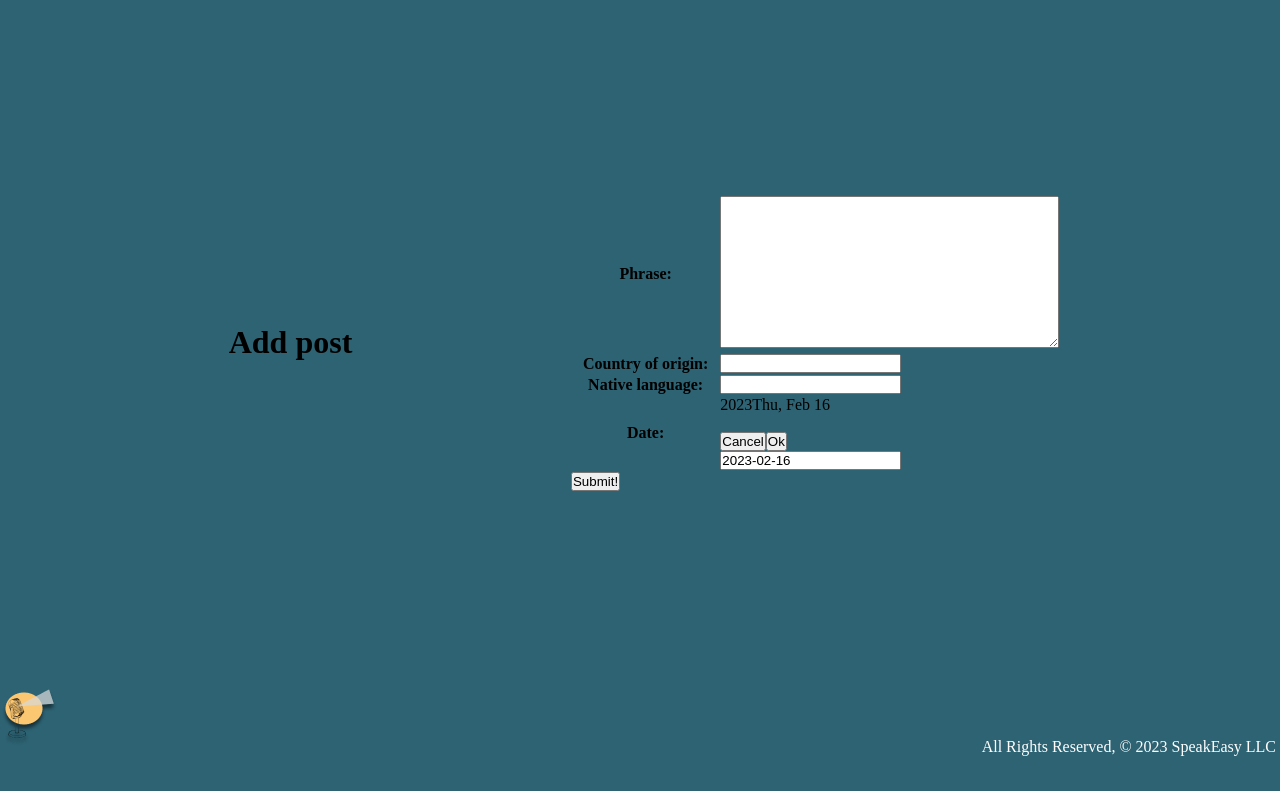
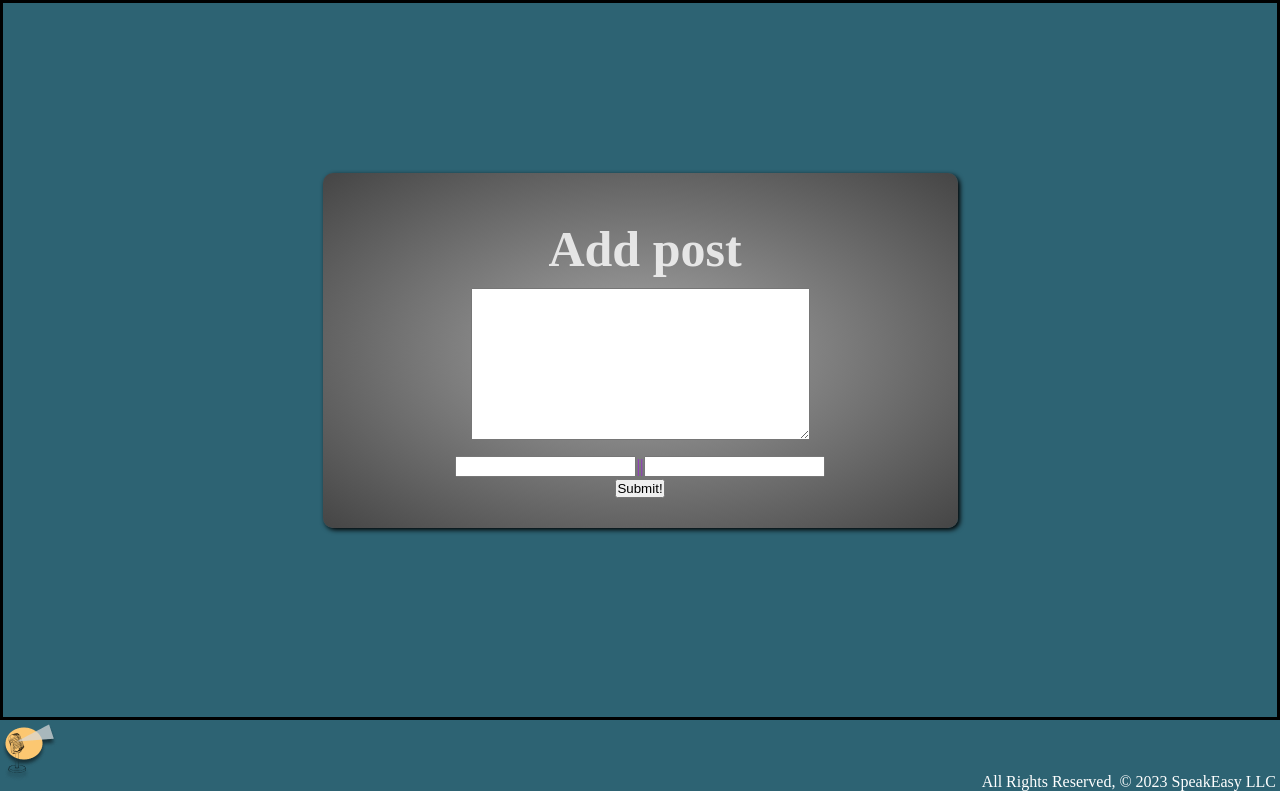
Before and after one commit to bcstidd/thespeakeasyapp, a Django app: page /posts/create/ in a window 1280 px wide. Shown: the part 49-840 px from the top of the page. Before the commit the page ends 805 px from the top, so only its background shows below. Run offline with Django 4.2, Linux system fonts and the light colour scheme; the visitor is signed in with stand-in values (Sample User, id 1).

Commit message:
The add post page's style has been updated

```diff
--- a/main_app/static/css/style-charles.css
+++ b/main_app/static/css/style-charles.css
@@ -129,3 +129,41 @@
     height: 80%;
     margin: 2px;
 }
+
+.poster-info-add-post {
+    display: flex;
+    flex-direction: column;
+    align-items: center;
+    width: 100%;
+}
+
+.make-post-title {
+    font-size: 25px;
+    color: rgba(255, 255, 255, 0.8);
+}
+
+.post-card-details-add-post {
+    display: flex;
+    flex-direction: column;
+    align-items: center;
+    justify-content: space-evenly;
+    border: solid black;
+    width: 100%;
+    height: 90vh;
+    padding: 2px;
+}
+
+.add-post-details {
+    display: flex;
+    flex-direction: column;
+    justify-content: space-between;
+    align-items: center;
+    background-image: radial-gradient(ellipse at center, #a8a8a8, #454545);
+    box-shadow: 2px 2px 5px black;
+    border-radius: 10px;
+    padding: 20px;
+    padding-bottom: 2px;
+    margin-bottom: 20px;
+    height: 50%;
+    width: 50%;
+}
--- a/main_app/templates/main_app/post_form.html
+++ b/main_app/templates/main_app/post_form.html
@@ -1,28 +1,48 @@
-{% extends 'base.html' %}
+{% extends 'base.html' %} {% block content %}
 
-{% block content %}
+<div class="post-card-details-add-post">
+  <div class="add-post-details">
+    <div class="post-card-content">
+      <div class="poster-info-add-post">
+        <div class="phrase">
+          <div class="make-post-title">
           {% if object %}
           <h1>Edit <span class="teal-text">{{object.name}}</span></h1>
           {% else %}
           <h1>Add post</h1>
           {% endif %}
-  <!-- Leaving the action empty makes the form post to the same url used to display it -->
+        </div>
+      </div>
+      <div class="add-post-form">
         <form action="" method="post">
-    <!-- Django requires the following for security purposes -->
+          {% csrf_token %}
+          <span class="post-card-title">{{ form.phrase }}</span>
+          <div class="poster-origin">
+            {{ form.native_language }} || {{ form.country_of_origin }}
+          </div>
+          <input type="submit" value="Submit!" class="btn" />
+        </form>
+      </div>
+      </div>
+    </div>
+  </div>
+</div>
+
+<!-- <form action="" method="post">
   {% csrf_token %}
   <table>
-      <!-- Render the inputs inside of <tr>s & <td>s -->
     {{ form.as_table }}
   </table>
-    <input type="submit" value="Submit!" class="btn">
+  <input type="submit" value="Submit!" class="btn" />
 </form>
+
 <script>
-    const dateEl = document.getElementById('id_date');
+  const dateEl = document.getElementById("id_date");
   M.Datepicker.init(dateEl, {
-      format: 'yyyy-mm-dd',
+    format: "yyyy-mm-dd",
     defaultDate: new Date(),
     setDefaultDate: true,
-      autoClose: true
+    autoClose: true,
   });
-  </script>
+</script> -->
 {% endblock %}
```
Lines whose indentation alone changed are shown as unchanged.
